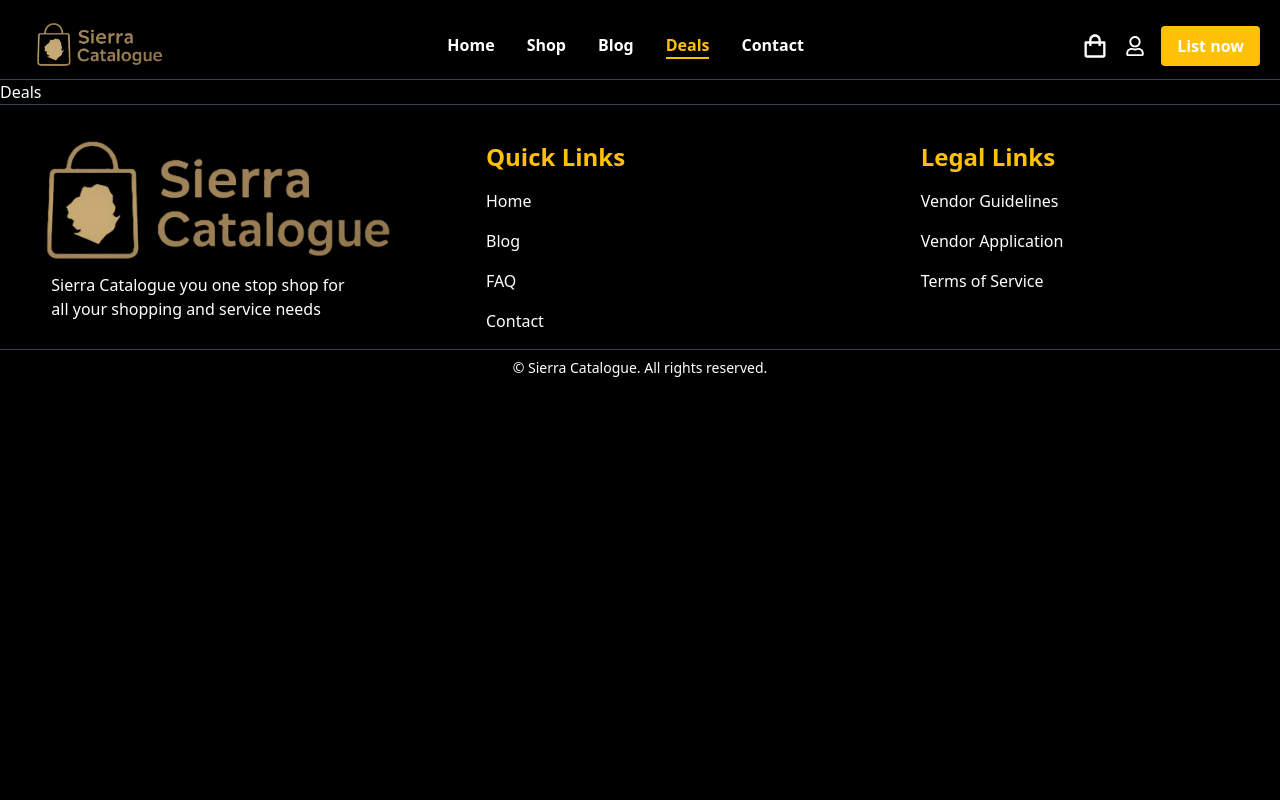
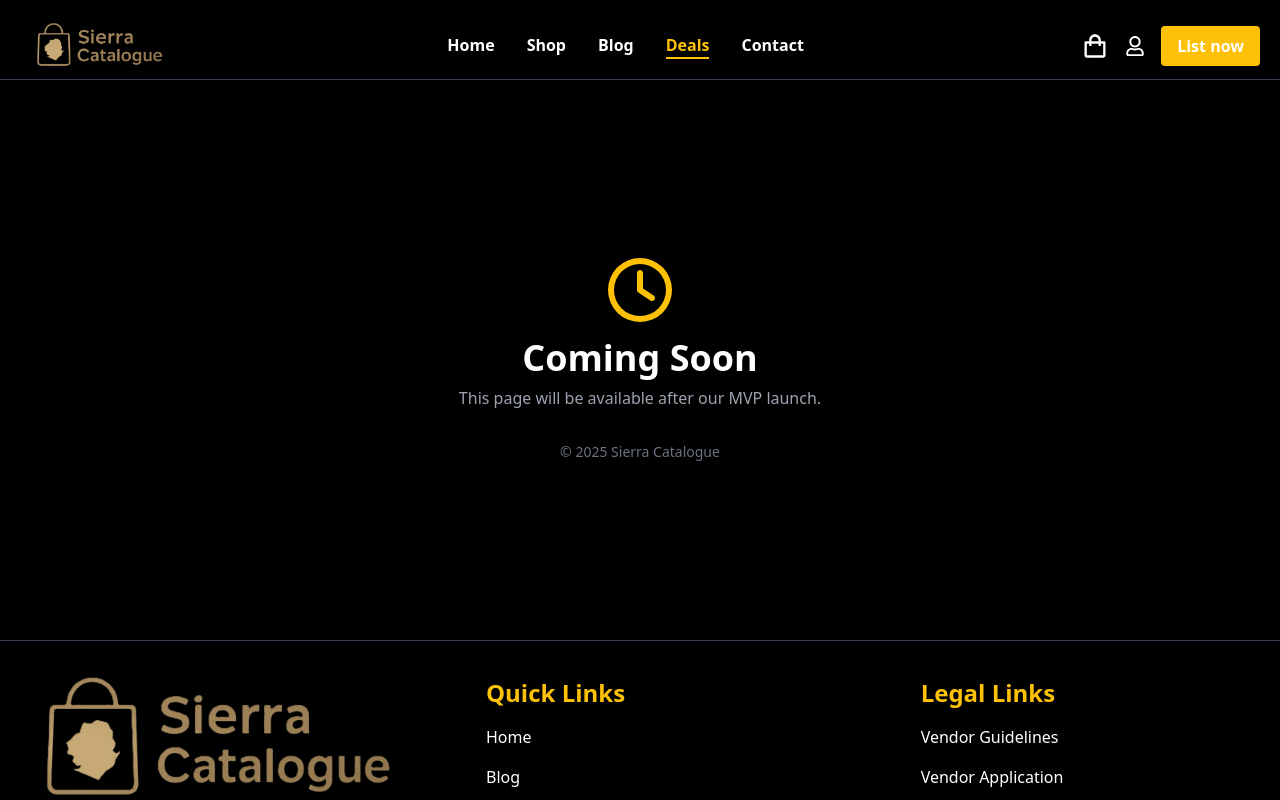
Before and after one commit to sierracataloguebusiness/frontend, a React (Vite) app: page /deals in a window 1280 px wide. Shown: the top 800 px of the page. Built offline with nearby package versions, Linux system fonts and the light colour scheme.

Commit message:
Coming soon and Footer update

```diff
--- a/src/App.jsx
+++ b/src/App.jsx
@@ -4,11 +4,10 @@
 import Home from "./pages/Home.jsx";
 import Shop from "./pages/shop/Shop.jsx";
 import Blog from "./pages/blog/Blog.jsx";
-import Deals from "./pages/Deals.jsx";
 import Contact from "./pages/contact/Contact.jsx";
 import Dashboard from "./pages/dashboard/Dashboard.jsx";
 import PrivateRoute from "./component/ProtectedRoute.jsx";
-import { ToastContainer, toast, Slide } from "react-toastify";
+import { ToastContainer, Slide } from "react-toastify";
 import BlogDetail from "./pages/blog/BlogDetail.jsx";
 import ProductDetail from "./pages/shop/ProductDetail.jsx";
 import Cart from "./pages/shop/Cart.jsx";
@@ -19,6 +18,7 @@
 import NotFound from "./pages/NotFound.jsx";
 import ScrollToTop from "./component/ScrollToTop.jsx";
 import FAQ from "./pages/FAQ.jsx";
+import ComingSoon from "./pages/ComingSoon.jsx";
 
 const App = () => {
   function Layout() {
@@ -55,7 +55,7 @@
         <Route path="/shop/product/:id" element={<ProductDetail />} />
         <Route path="/blog" element={<Blog />} />
         <Route path="/blog/:id" element={<BlogDetail />} />
-        <Route path="/deals" element={<Deals />} />
+        <Route path="/deals" element={<ComingSoon />} />
         <Route path="/contact" element={<Contact />} />
         <Route path="/faq" element={<FAQ />} />
         <Route path="/vendor-guidelines" element={<VendorGuideline />} />
--- a/src/component/Footer/Footer.jsx
+++ b/src/component/Footer/Footer.jsx
@@ -49,7 +49,7 @@
         </div>
       </div>
       <p className="text-center text-sm py-2 border-t border-gray-700">
-        &copy; Sierra Catalogue. All rights reserved.
+        &copy; {new Date().getFullYear()} Sierra Catalogue. All rights reserved.
       </p>
     </div>
   );
--- /dev/null
+++ b/src/pages/ComingSoon.jsx
@@ -0,0 +1,25 @@
+import React from "react";
+import { FaRegClock } from "react-icons/fa6";
+
+const ComingSoon = ({
+  title = "Coming Soon",
+  message = "This page will be available after our MVP launch.",
+}) => {
+  return (
+    <div className="flex flex-col items-center justify-center min-h-[70vh] text-center px-6">
+      <FaRegClock className="w-16 h-16 text-primary-gold mb-4" />
+
+      <h1 className="text-3xl md:text-4xl font-bold text-white mb-2">
+        {title}
+      </h1>
+
+      <p className="text-gray-400 max-w-md">{message}</p>
+
+      <p className="mt-8 text-sm text-gray-500">
+        &copy; {new Date().getFullYear()} Sierra Catalogue
+      </p>
+    </div>
+  );
+};
+
+export default ComingSoon;
```
